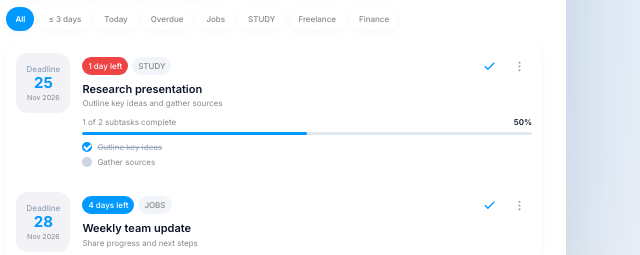
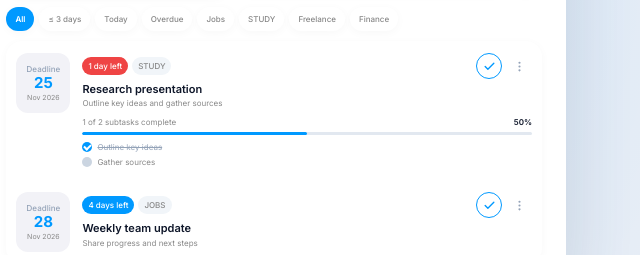
Before and after one commit to maneesawang-studio/dead2line, a plain HTML site: page index.html in a window 1280 px wide. Shown: the part 354-609 px from the top of the page, 640-1280 px from the left. Drawn offline with Linux system fonts and the light colour scheme.

Commit message:
Update style.css

```diff
--- a/style.css
+++ b/style.css
@@ -907,6 +907,7 @@ body.dark-mode .btn-sort:hover {
 .btn-check {
   width: 40px;
   height: 40px;
+  border: 1.5px solid currentColor;
   border-radius: 50%;
   color: var(--primary-blue);
   display: flex;
```
